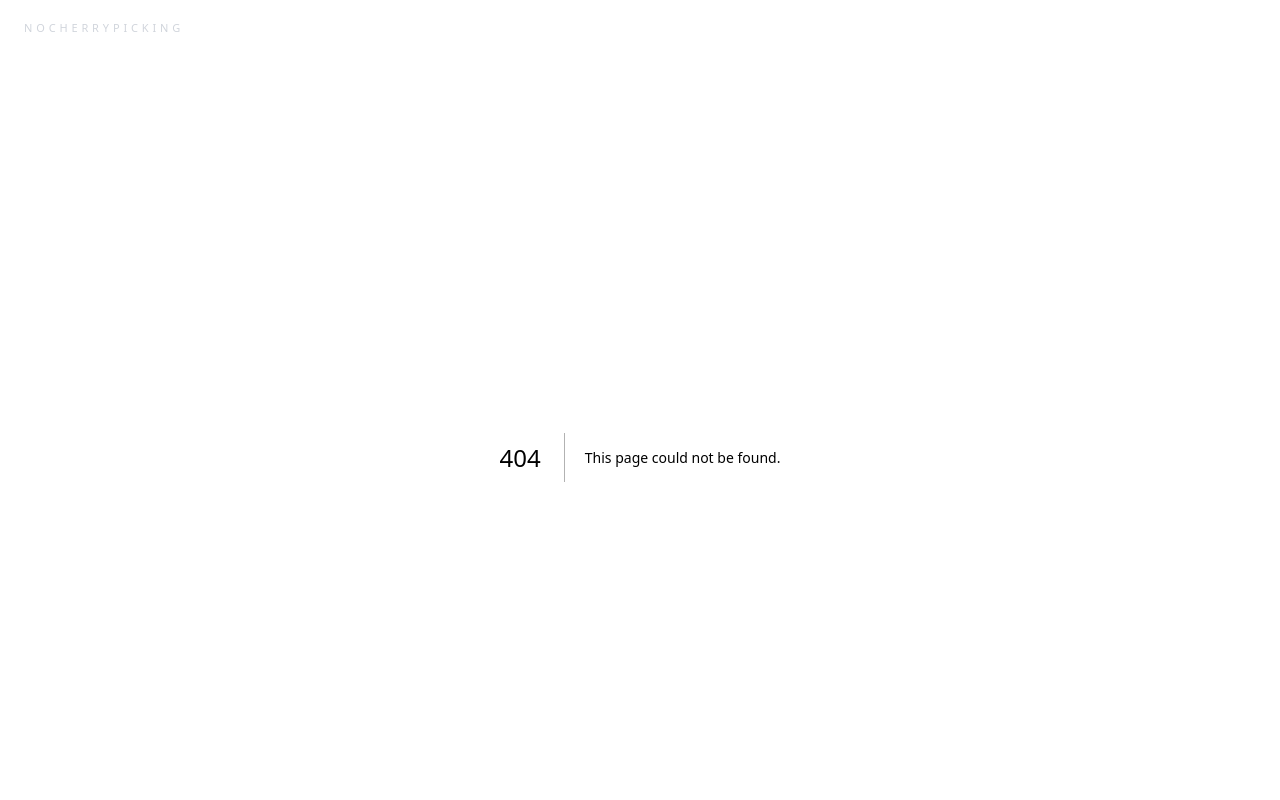
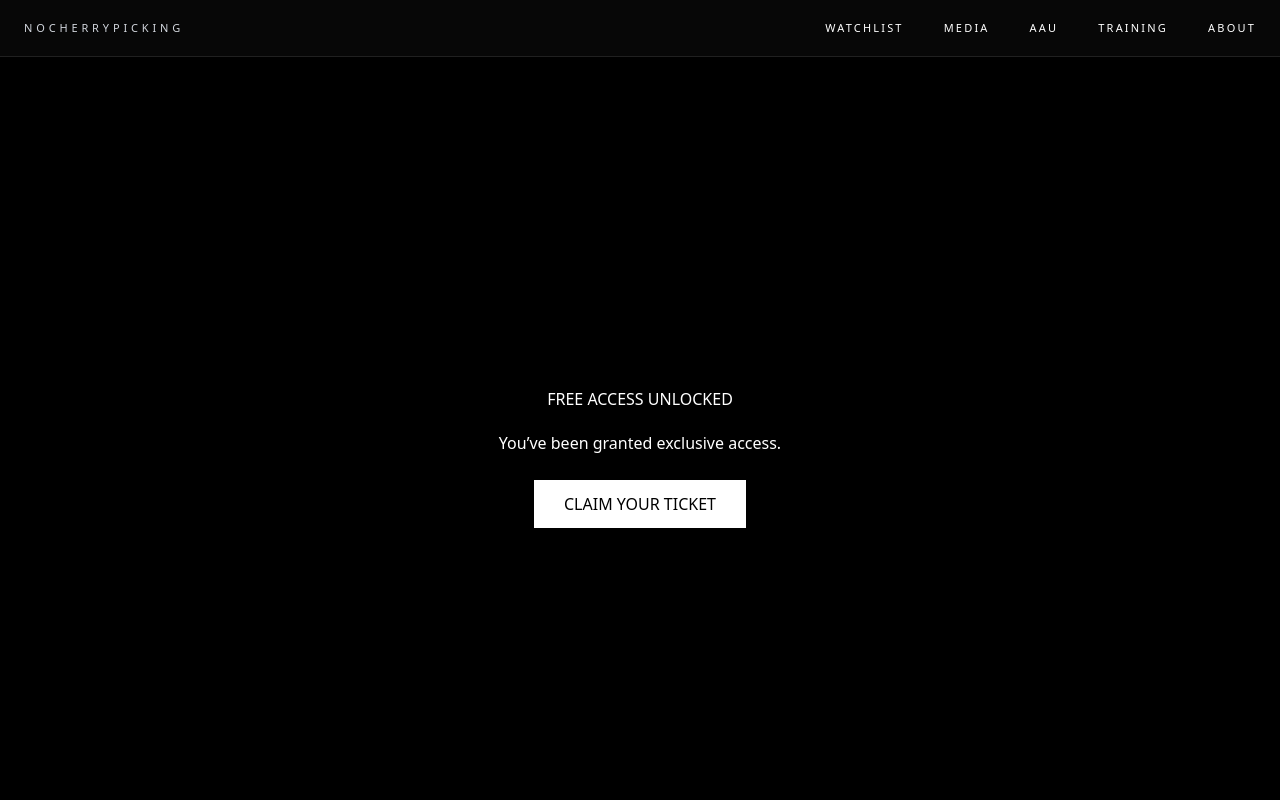
Before and after one commit to nocherrypicking-ra/ncphoops, a Next.js app: page /free-tickets in a window 1280 px wide. Before the commit this address had no page. Shown: the top 800 px of the page. Built offline with nearby package versions, Linux system fonts and the light colour scheme.

Commit message:
Create page.tsx

```diff
--- /dev/null
+++ b/app/free-tickets/page.tsx
@@ -0,0 +1,35 @@
+export default function FreeTickets() {
+  return (
+    <div style={{
+      minHeight: "100vh",
+      background: "black",
+      color: "white",
+      display: "flex",
+      alignItems: "center",
+      justifyContent: "center",
+      flexDirection: "column",
+      textAlign: "center",
+      padding: "20px"
+    }}>
+      <h1 style={{ marginBottom: "20px" }}>
+        FREE ACCESS UNLOCKED
+      </h1>
+
+      <p style={{ marginBottom: "25px" }}>
+        You’ve been granted exclusive access.
+      </p>
+
+      <a
+        href="PUT_YOUR_FREE_TICKET_LINK_HERE"
+        style={{
+          padding: "12px 30px",
+          background: "white",
+          color: "black",
+          textDecoration: "none"
+        }}
+      >
+        CLAIM YOUR TICKET
+      </a>
+    </div>
+  );
+}
```
